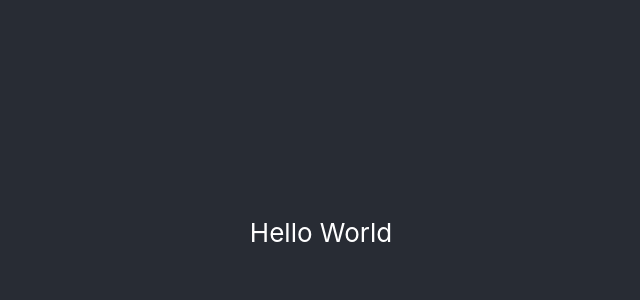
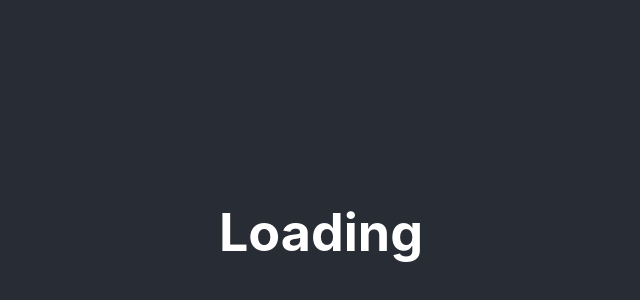
Before and after one commit to Reinoptland/fetching-data-46, a React (Create React App) app: page / in a window 1280 px wide. Shown: the part 168-468 px from the top of the page, without its empty margins (319-959 px from the left). Built offline with nearby package versions, Linux system fonts and the light colour scheme.

Commit message:
Define state for launch data

```diff
--- a/src/components/LatestLaunch.js
+++ b/src/components/LatestLaunch.js
@@ -1,5 +1,11 @@
-import React from "react";
+import React, { useState } from "react";
 
 export default function LatestLaunch() {
+  const [launchData, setLaunchData] = useState(null);
+
+  if (launchData === null) {
+    return <h1>Loading</h1>;
+  }
+
   return <div>Hello World</div>;
 }
```
Also changed, not shown: 1 other file (tests, documents, lock files or other folders).
